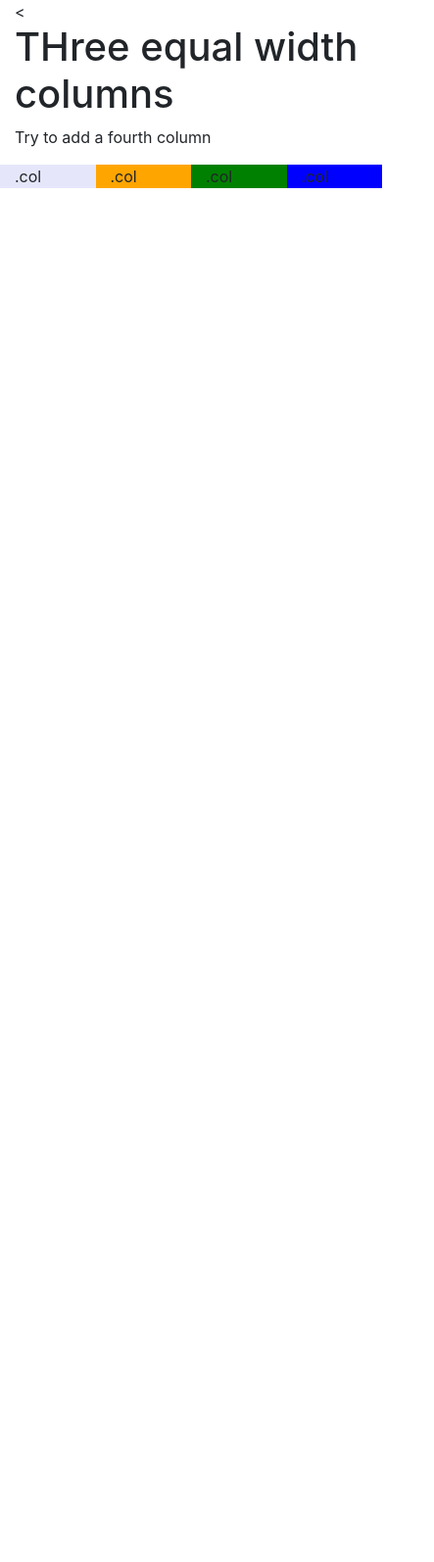
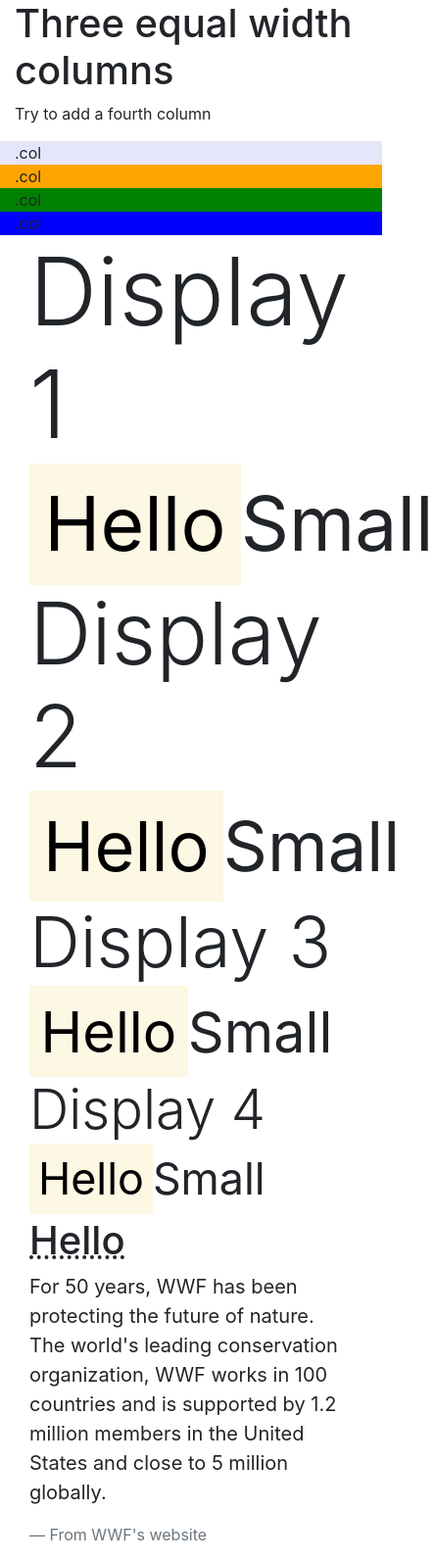
Before and after one commit to HimanshuRuwatia/First, a website: page b1.html in a window 390 px wide. Shown: the whole page at 98% size, 443 px wide, since content can reach past the window. Before the commit the page ends 844 px from the top, so only its background shows below. Drawn offline with nearby package versions, Linux system fonts and the light colour scheme.

Commit message:
Fifth commit

```diff
--- a/b1.html
+++ b/b1.html
@@ -3,21 +3,38 @@
 <head>
   <title>Bootstrap Example</title>
   <meta charset="utf-8">
-  <meta name="viewport" content="width=device-width, initial-scale=1">
+  <meta name="viewpb1.ort" content="width=device-width, initial-scale=1">
   <link rel="stylesheet" href="https://maxcdn.bootstrapcdn.com/bootstrap/4.3.1/css/bootstrap.min.css">
   <script src="https://ajax.googleapis.com/ajax/libs/jquery/3.4.1/jquery.min.js"></script>
   <script src="https://cdnjs.cloudflare.com/ajax/libs/popper.js/1.14.7/umd/popper.min.js"></script>
   <script src="https://maxcdn.bootstrapcdn.com/bootstrap/4.3.1/js/bootstrap.min.js"></script>
 </head>
 <body>
-<div class="container-fluid"><
-  <h1>THree equal width columns</h1>
+<div class="container-fluid">
+  <h1>Three equal width columns</h1>
   <p>Try to add a fourth column</p>
   <div class="row">
-      <div class="col" style="background-color:lavender;">.col</div>
-      <div class="col" style="background-color:orange;">.col</div>
-      <div class="col" style="background-color:green;">.col</div>
-      <div class="col" style="background-color:blue;">.col</div>
+      <div class="col-sm-3" style="background-color:lavender;">.col</div>
+      <div class="col-sm-3" style="background-color:orange;">.col</div>
+      <div class="col-sm-3" style="background-color:green;">.col</div>
+      <div class="col-sm-3" style="background-color:blue;">.col</div>
+  </div>
+  <div class="container">
+      <h1 class="display-1">Display 1<small> <mark>Hello</mark>Small</small></h1>
+      <h1 class="display-2">Display 2<small> <mark>Hello</mark>Small</small></h1>
+      <h1 class="display-3">Display 3<small> <mark>Hello</mark>Small</small></h1>
+      <h1 class="display-4">Display 4<small> <mark>Hello</mark>Small</small></h1>
+  </div>
+  <div class="container">
+      <h1><abbr title="Hello">Hello</abbr></h1>
+      <blockquote class="blockquote">
+          <p>For 50 years, WWF has been protecting the future of nature.
+             The world's leading conservation organization, WWF works in 100 countries
+             and is supported by 1.2 million members in the United States and
+             close to 5 million globally.
+          </p>
+          <footer class="blockquote-footer">From WWF's website</footer>
+      </blockquote>
   </div>
 </div>
 </body>
```
